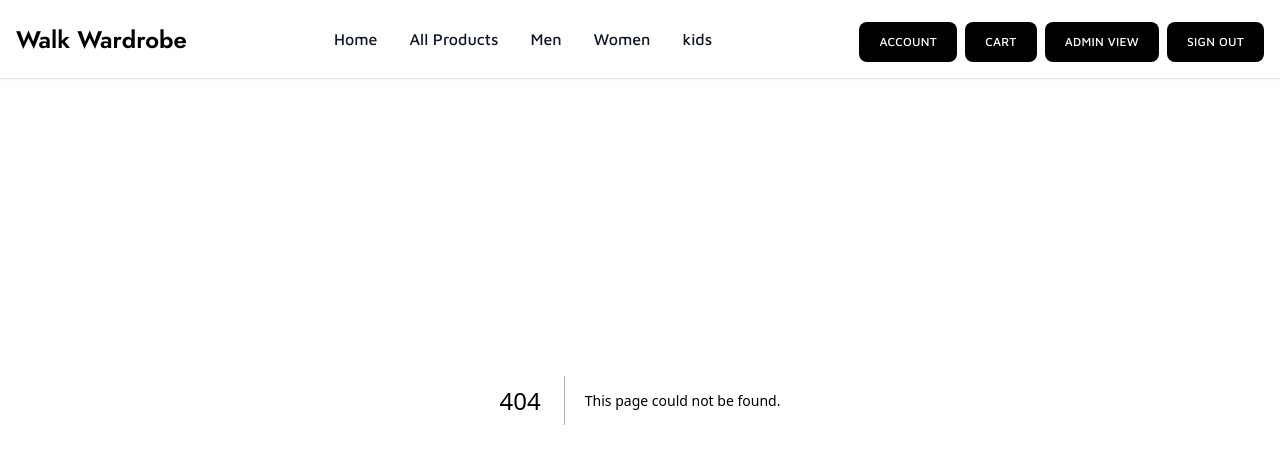
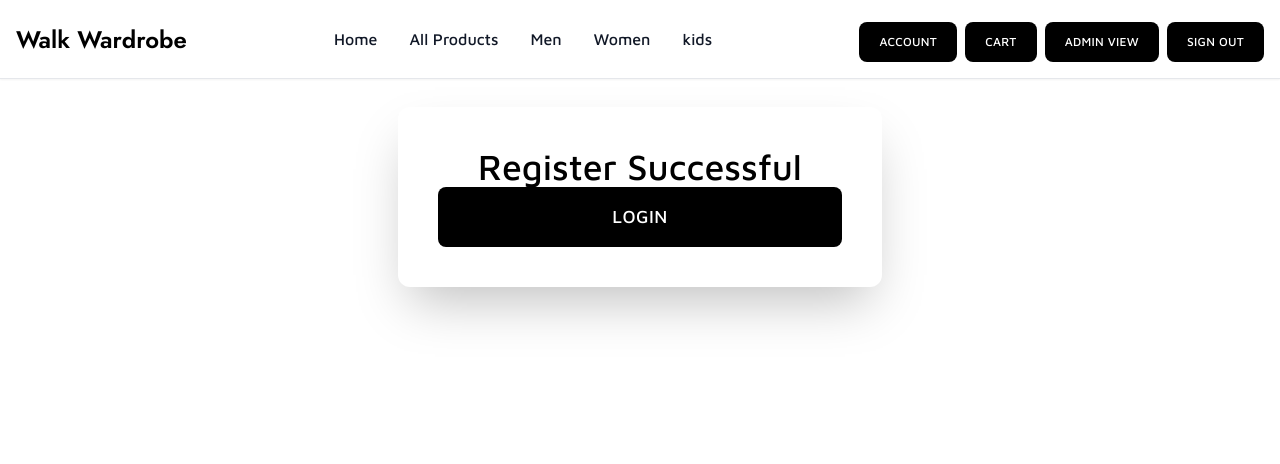
Before and after one commit to md-anas-sabah/walk-wardrobe, a Next.js app: page /register in a window 1280 px wide. Before the commit this address had no page. Shown: the top 464 px of the page. Built offline with nearby package versions, Linux system fonts and the light colour scheme.

Commit message:
update~added registration and login page and components related to them

```diff
--- a/src/app/globals.css
+++ b/src/app/globals.css
@@ -1,6 +1,19 @@
 @tailwind base;
 @tailwind components;
 @tailwind utilities;
+
+body::-webkit-scrollbar {
+  width: 5px;
+}
+
+body::-webkit-scrollbar-track {
+  box-shadow: inset 0 0 6px rgba(0, 0, 0, 0.3);
+}
+
+body::-webkit-scrollbar-thumb {
+  background-color: darkgrey;
+  outline: 1px solid slategrey;
+}
 
 /* :root {
   --foreground-rgb: 0, 0, 0;
--- a/src/app/layout.js
+++ b/src/app/layout.js
@@ -16,7 +16,9 @@
       <body className={maven_pro.className}>
         <GlobalState>
           <Navbar />
-          <main>{children}</main>
+          <main className="flex min-h-screen flex-col mt-[75px]">
+            {children}
+          </main>
         </GlobalState>
       </body>
     </html>
--- /dev/null
+++ b/src/app/login/page.js
@@ -0,0 +1,4 @@
+"use client";
+export default function Login() {
+  return <div className="bg-white relative">Login Page</div>;
+}
--- /dev/null
+++ b/src/app/register/page.js
@@ -0,0 +1,31 @@
+"use client";
+
+const isRegistered = true ;
+
+export default function Register() {
+  return (
+    <div className="bg-white relative">
+      <div className="flex flex-col items-center justify-between pt-0 pr-10 pb-0 pl-10 mt-8 mr-auto max-w-7xl xl:px-5 lg:flex-row">
+        <div className="flex flex-col justify-center items-center w-full pr-10 pl-10 lg:flex-row">
+          <div className="w-full mt-10 mr-0 mb-0 ml-0 relative max-w-2xl lg:mt-0 lg:w-5/12">
+            <div className="flex flex-col items-center justify-start pt-10 pr-10 pb-10 pl-10 bg-white shadow-2xl rounded-xl relative z-10">
+              <p className="w-full text-4xl font-medium text-center">
+                {isRegistered
+                  ? "Register Successful"
+                  : "Sign up for an account"}
+              </p>
+              {isRegistered ? (
+                <button
+                  className="inline-flex w-full items-center justify-center bg-black px-6 py-4 text-lg
+                text-white transition-all duration-200 ease-in-out focus:shadow font-medium uppercase tracking-wide rounded-lg"
+                >
+                  Login
+                </button>
+              ) : null}
+            </div>
+          </div>
+        </div>
+      </div>
+    </div>
+  );
+}
```
Also changed, not shown: src/components/Form/Input/index.js (renamed from src/components/Form/Input/input.js).
